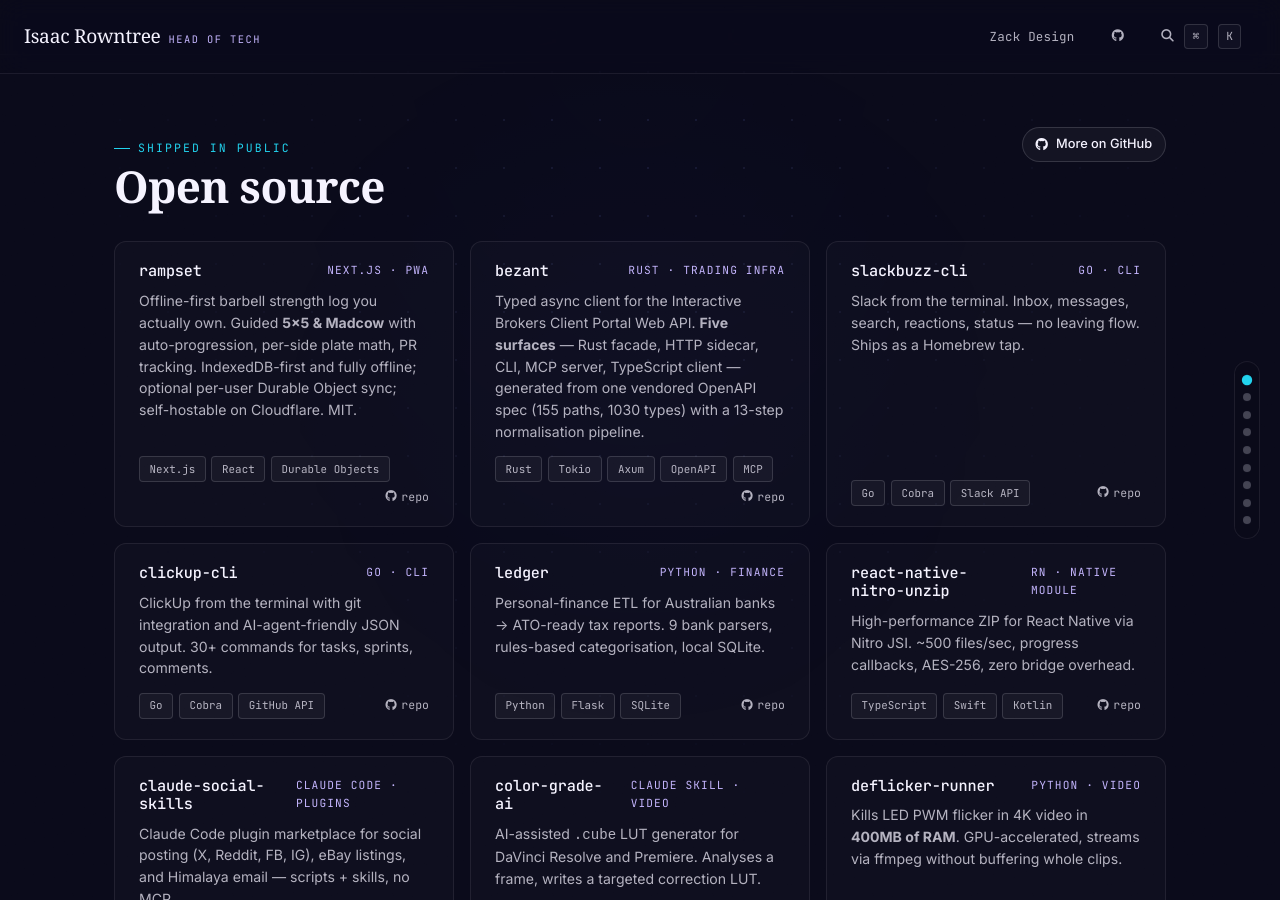
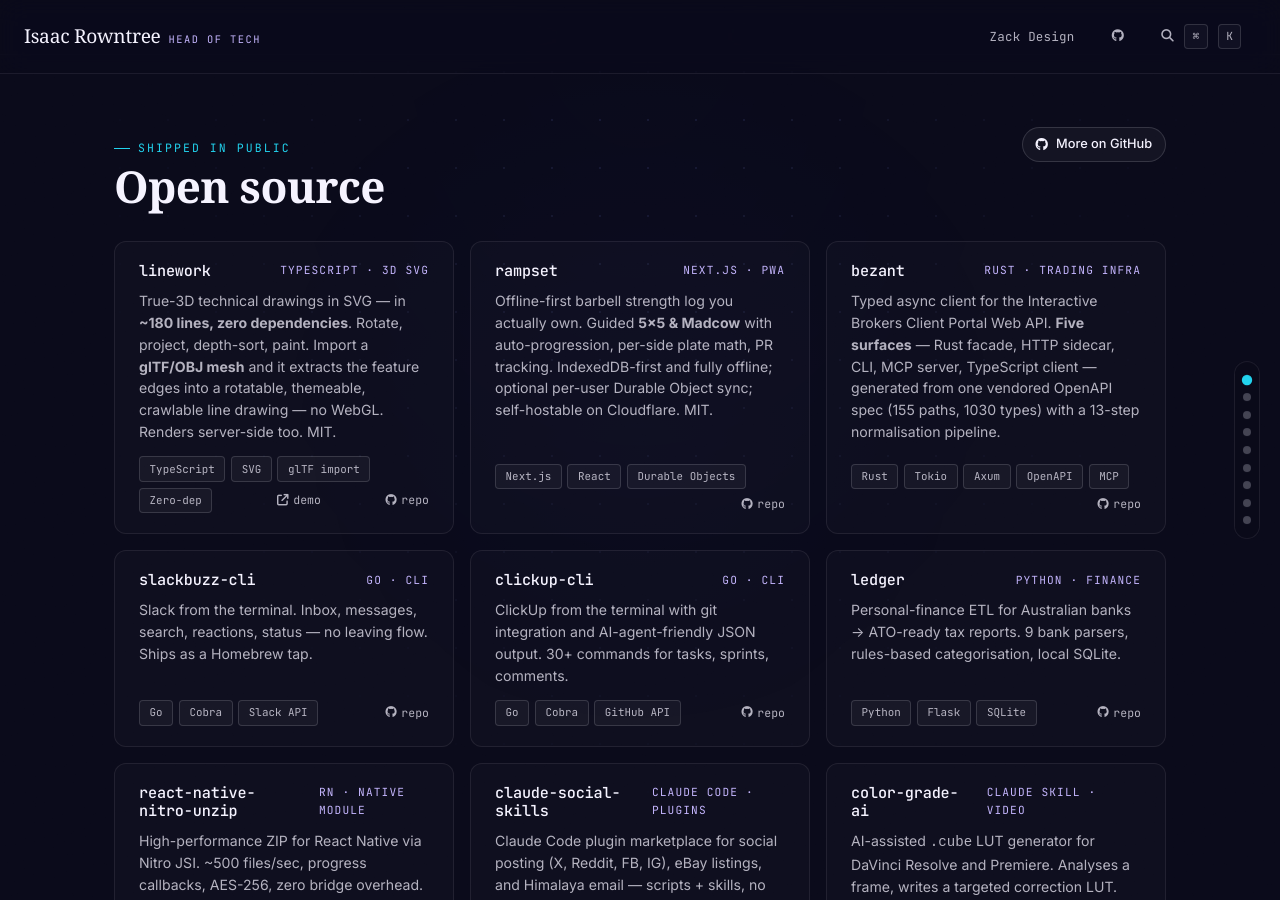
Before and after one commit to isaacrowntree/isaacrowntree.github.io, a Jekyll site: the page built from index.html, in a window 1280 px wide and 900 px high, scrolled down 3761 px. Built offline with Jekyll 4.4.1, drawn with Linux system fonts in a browser that asks for light colours; some web fonts are replaced.

Commit message:
Add linework to open-source cards

```diff
--- a/index.html
+++ b/index.html
@@ -286,6 +286,19 @@
     </div>
 
     <div class="oss-grid">
+
+      <article class="oss-card">
+        <div class="oss-card__head">
+          <h3 class="oss-card__title">linework</h3>
+          <span class="oss-card__kicker">TypeScript · 3D SVG</span>
+        </div>
+        <p class="oss-card__body">True-3D technical drawings in SVG — in <strong>~180 lines, zero dependencies</strong>. Rotate, project, depth-sort, paint. Import a <strong>glTF/OBJ mesh</strong> and it extracts the feature edges into a rotatable, themeable, crawlable line drawing — no WebGL. Renders server-side too. MIT.</p>
+        <div class="oss-card__footer">
+          <span class="stack-badge">TypeScript</span><span class="stack-badge">SVG</span><span class="stack-badge">glTF import</span><span class="stack-badge">Zero-dep</span>
+          <a href="https://isaacrowntree.com/linework/" target="_blank" rel="noopener" class="oss-card__link"><i class="fas fa-arrow-up-right-from-square"></i>demo</a>
+          <a href="https://github.com/isaacrowntree/linework" target="_blank" rel="noopener" class="oss-card__link"><i class="fab fa-github"></i>repo</a>
+        </div>
+      </article>
 
       <article class="oss-card">
         <div class="oss-card__head">
```
